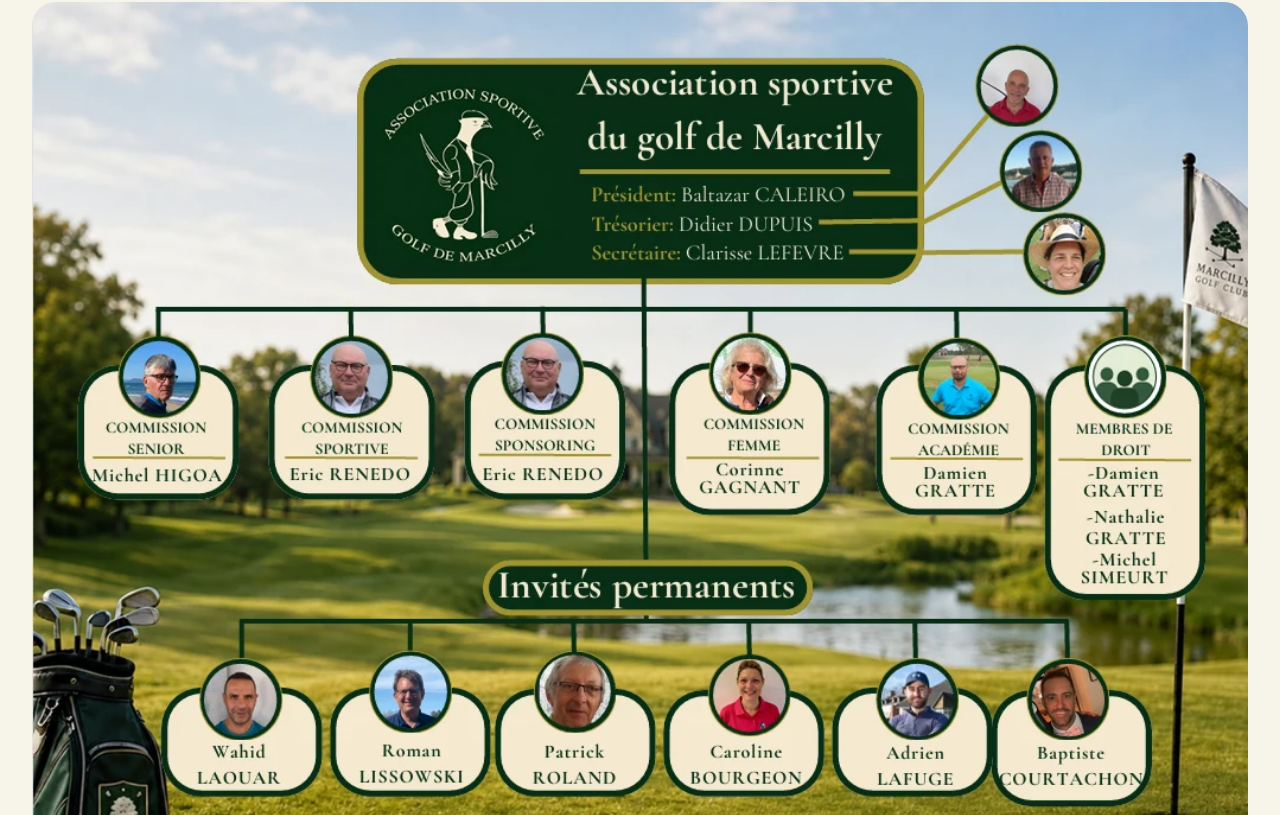
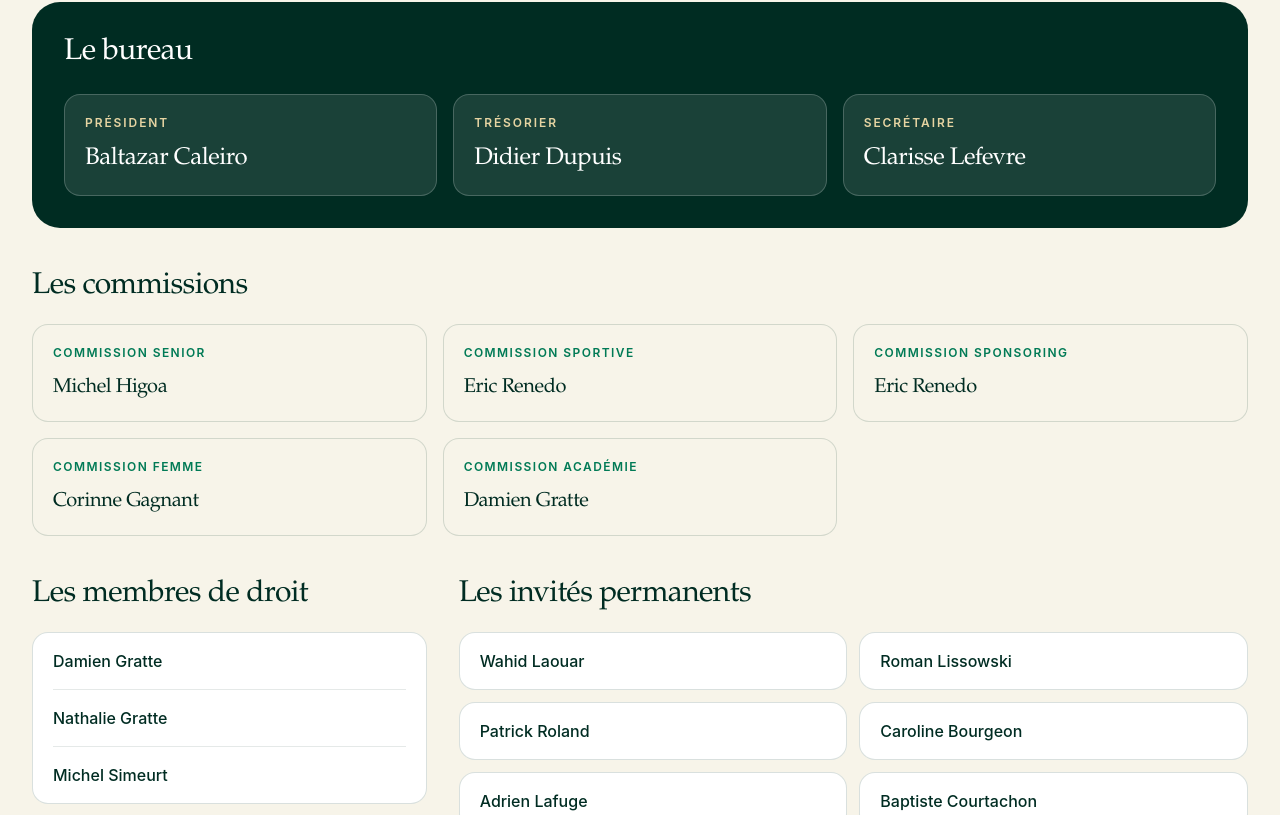
Before and after one commit to Pricelite/website-golfmarcilly, a Next.js app: page /association-sportive in a window 1280 px wide. Shown: the part 6305-7120 px from the top of the page. Built offline with nearby package versions, Linux system fonts and the light colour scheme.

Commit message:
Render association team as accessible content

```diff
--- a/src/app/association-sportive/page.tsx
+++ b/src/app/association-sportive/page.tsx
@@ -8,6 +8,7 @@ import { SectionTitle } from "@/components/ui/section-title";
 import { associationFaqs, associationGroups, associationLinks, associationPartner, associationRoles } from "@/data/association";
 import { associationPresidents, associationResults2026 } from "@/data/association-history";
 import { associationNews } from "@/data/association-news";
+import { associationCommissions, associationExOfficioMembers, associationOffice, associationPermanentGuests } from "@/data/association-team";
 import { siteConfig } from "@/data/site";
 import { buildMetadata } from "@/lib/metadata";
 import { buildBreadcrumbSchema } from "@/lib/schema";
@@ -183,22 +184,51 @@ export default async function AssociationPage() {
         </div>
       </section>
 
-      <section id="equipe" className="mx-auto max-w-7xl scroll-mt-28 px-4 py-12 sm:px-6 sm:py-16 lg:px-8">
-        <SectionTitle eyebrow="Les personnes à votre écoute" title="L’équipe de l’association sportive" />
-        <figure className="mt-8">
-          <Image
-            src="/images/organigramme-association-sportive.webp"
-            alt="Organigramme de l’association sportive : bureau, commissions, membres de droit et invités permanents."
-            width={1025}
-            height={768}
-            sizes="(max-width: 1280px) 100vw, 1216px"
-            className="h-auto w-full rounded-3xl"
-          />
-          <figcaption className="mt-3 text-sm text-emerald-950/75">
-            <a className="underline underline-offset-4" href="/images/organigramme-association-sportive.webp" target="_blank" rel="noopener noreferrer">Ouvrir l’organigramme en grand</a>
-          </figcaption>
-        </figure>
-        <div className="mt-6"><CTAButton href={`tel:${siteConfig.phoneHref}`} variant="ghost">Contacter l’accueil : {siteConfig.phoneDisplay}</CTAButton></div>
+      <section id="equipe" className="scroll-mt-28 py-12 sm:py-16">
+        <div className="mx-auto max-w-7xl px-4 sm:px-6 lg:px-8">
+          <SectionTitle eyebrow="Les personnes à votre écoute" title="L’équipe de l’association sportive" />
+
+          <div className="mt-8 rounded-[28px] bg-emerald-950 p-6 text-white sm:p-8">
+            <h3 className="font-serif text-2xl sm:text-3xl">Le bureau</h3>
+            <ul className="mt-6 grid gap-4 md:grid-cols-3">
+              {associationOffice.map((person) => (
+                <li key={person.role} className="rounded-2xl border border-white/20 bg-white/10 p-5">
+                  <p className="text-xs font-semibold uppercase tracking-[0.16em] text-[#e6d4a2]">{person.role}</p>
+                  <p className="mt-3 font-serif text-2xl">{person.name}</p>
+                </li>
+              ))}
+            </ul>
+          </div>
+
+          <div className="mt-10">
+            <h3 className="font-serif text-2xl text-emerald-950 sm:text-3xl">Les commissions</h3>
+            <ul className="mt-5 grid gap-4 sm:grid-cols-2 lg:grid-cols-3">
+              {associationCommissions.map((person) => (
+                <li key={person.role} className="rounded-2xl border border-emerald-950/15 bg-[#f7f4e9] p-5">
+                  <p className="text-xs font-semibold uppercase tracking-[0.12em] text-emerald-700">{person.role}</p>
+                  <p className="mt-3 font-serif text-xl text-emerald-950">{person.name}</p>
+                </li>
+              ))}
+            </ul>
+          </div>
+
+          <div className="mt-10 grid gap-8 lg:grid-cols-[1fr_2fr]">
+            <div>
+              <h3 className="font-serif text-2xl text-emerald-950 sm:text-3xl">Les membres de droit</h3>
+              <ul className="mt-5 divide-y divide-emerald-950/10 rounded-2xl border border-emerald-950/15 bg-white px-5">
+                {associationExOfficioMembers.map((name) => <li key={name} className="py-4 font-medium text-emerald-950">{name}</li>)}
+              </ul>
+            </div>
+            <div>
+              <h3 className="font-serif text-2xl text-emerald-950 sm:text-3xl">Les invités permanents</h3>
+              <ul className="mt-5 grid gap-3 sm:grid-cols-2">
+                {associationPermanentGuests.map((name) => <li key={name} className="rounded-2xl border border-emerald-950/15 bg-white px-5 py-4 font-medium text-emerald-950">{name}</li>)}
+              </ul>
+            </div>
+          </div>
+
+          <div className="mt-8"><CTAButton href={`tel:${siteConfig.phoneHref}`} variant="ghost">Contacter l’accueil : {siteConfig.phoneDisplay}</CTAButton></div>
+        </div>
       </section>
 
       <section id="presidents" className="scroll-mt-28 bg-[#f7f4e9] py-12 sm:py-16">
--- /dev/null
+++ b/src/data/association-team.ts
@@ -0,0 +1,28 @@
+export const associationOffice = [
+  { role: "Président", name: "Baltazar Caleiro" },
+  { role: "Trésorier", name: "Didier Dupuis" },
+  { role: "Secrétaire", name: "Clarisse Lefevre" },
+] as const;
+
+export const associationCommissions = [
+  { role: "Commission senior", name: "Michel Higoa" },
+  { role: "Commission sportive", name: "Eric Renedo" },
+  { role: "Commission sponsoring", name: "Eric Renedo" },
+  { role: "Commission femme", name: "Corinne Gagnant" },
+  { role: "Commission académie", name: "Damien Gratte" },
+] as const;
+
+export const associationExOfficioMembers = [
+  "Damien Gratte",
+  "Nathalie Gratte",
+  "Michel Simeurt",
+] as const;
+
+export const associationPermanentGuests = [
+  "Wahid Laouar",
+  "Roman Lissowski",
+  "Patrick Roland",
+  "Caroline Bourgeon",
+  "Adrien Lafuge",
+  "Baptiste Courtachon",
+] as const;
```
